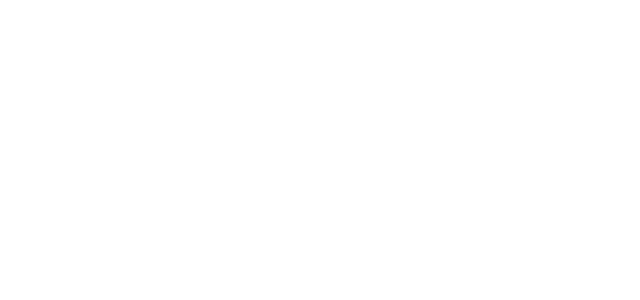
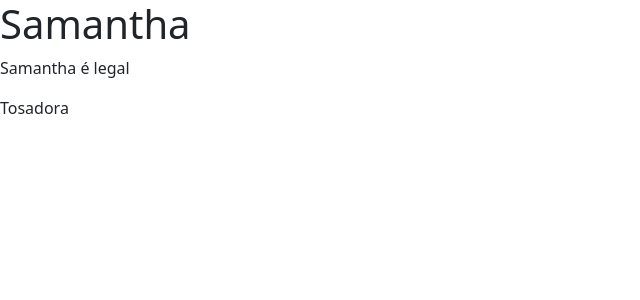
Before and after one commit to isabelal16/projeto-integrador, a React (Create React App) app: page /profissionais in a window 1280 px wide. Before the commit this address had no page. Shown: the top 300 px of the page, without its empty margins (0-640 px from the left). Built offline with nearby package versions, Linux system fonts and the light colour scheme.

Commit message:
serviços e profissionais

```diff
--- a/src/App.js
+++ b/src/App.js
@@ -9,6 +9,8 @@
 import Clientes from './Clientes';
 import Admin from './Admin';
 import Horarios from './Horarios';
+import Profissionais from './Profissionais';
+import PagServicos from './PagServicos';
 
 function App() {
 
@@ -26,6 +28,8 @@
         <Route path="/clientes" element={<Clientes/>}/>
         <Route path="/admin" element={<Admin/>}/>
         <Route path="/horarios" element={<Horarios/>}/>
+        <Route path="/profissionais" element={<Profissionais/>}/>
+        <Route path="/pagservicos" element={<PagServicos/>}/>
       </Routes>
 
     </div>
--- /dev/null
+++ b/src/PagServicos.js
@@ -0,0 +1,31 @@
+import React from 'react';
+const PagServicos = () => {
+
+    const servicos = [
+
+        {
+            servico: "Banho",
+            descricao: "Neste serviço damos banho"
+        },
+
+        {
+            servico: "Vacina",
+            descricao: "Neste serviço damos vacina"
+        },
+
+        {
+            servico: "Tosa",
+            descricao: "Neste serviço damos tosa"
+        }
+
+    ]
+    return (
+        <div>
+        <h1>{servicos[0].servico}</h1>
+        <p>{servicos[0].descricao}</p>
+        </div>
+
+     );
+}
+
+export default PagServicos;
--- a/src/Profissionais.js
+++ b/src/Profissionais.js
@@ -1,35 +1,27 @@
-import React from 'react';
+import React  from 'react';
 
 
 
+const Profissionais = (props) => {
 
-const Profissionais = () => {
+    const count = props.count;
 
-    require("./Produtos.css");
+    const profissionais = [
 
-    //Código Javascript
-    const profissionais = [
-        { nome: "Mini donuts",
-          preco: 4.00,
-          imagem: "https://www.dicasdemulher.com.br/wp-content/uploads/2018/04/donuts-2.jpg"
+        {
+            nome: "Samantha",
+            descricao: "Samantha é legal",
+            especialidade: "Tosadora",
         },
-        { nome: "Donuts de café",
-        preco: 6.00,
-        imagem: "https://www.dicasdemulher.com.br/wp-content/uploads/2018/04/donuts-12.jpg"
+
+
+        {
+            nome: "Alex",
+            descricao: "Alex é legal",
+            especialidade: "Tosador",
         },
-        { nome: "Donuts de doce de leite",
-        preco: 5.00,
-        imagem: "https://www.dicasdemulher.com.br/wp-content/uploads/2018/04/donuts-20.jpg"
-        },
-        { nome: "Donuts de chocolate",
-        preco: 5.00,
-        imagem: "https://www.dicasdemulher.com.br/wp-content/uploads/2018/04/donuts-4.jpg"
-        },
-        { nome: "Donuts rosa",
-        preco: 5.00,
-        imagem: "https://www.dicasdemulher.com.br/wp-content/uploads/2018/04/donuts-6.jpeg"
-    },
-    ];
+
+    ]
 
     return(
 
@@ -37,34 +29,16 @@
         <div>
 
 
-            <h1>Novos produtos na loja</h1>
-            <p>Conheça os produtos que acabaram de chegar</p>
-
-
-            {
-                //Aqui inicia o JavaScript
-
-                produtos.map( produto => {
-                return (
-
-            <div className="produto">
-                <img src={produto.imagem}/>
-                <h2>{produto.nome}</h2>
-                <p> R$ {produto.preco}</p>
-                <button onClick={ () =>adiciona_item(quantidade_itens+1)}>Comprar</button>
-            </div>
-
-                )
-
-                } )
-            }
-
+            <h1>{profissionais[0].nome}</h1>
+            <p>{profissionais[0].descricao}</p>
+            <p>{profissionais [0].especialidade}</p>
 
 
         </div>
     );
+}
 
 
 
-}
+
 export default Profissionais;
--- a/src/Servicos.js
+++ b/src/Servicos.js
@@ -1,10 +1,12 @@
-import React from 'react';
+import React , {useState}from 'react';
 import { Routes, Route, Link } from "react-router-dom";
 import Rodape from './Rodape';
 
 const Servicos = () => {
 
     require("./Servicos.css")
+
+    const [count, setCount] = useState(0);
 
     return (
 
@@ -22,7 +24,7 @@
                     </a>
 
                     <ul className="dropdown-menu" aria-labelledby="dropdownMenuLink">
-                        <li><a className="dropdown-item" href="#">Banho e Tosa</a></li>
+                        <li><Link to = "/pagservicos"><a className="dropdown-item" href="#">Banho e Tosa</a></Link></li>
                         <li><a className="dropdown-item" href="#">Consultas</a></li>
                         <li><a className="dropdown-item" href="#">Vacinas</a></li>
                     </ul>
@@ -65,7 +67,9 @@
 
 
 
-
+           <Link to="/profissionais" onClick={() => setCount(count + 0)}> Samantha </Link>
+           <Link to="/profissionais" onClick={() => setCount(count + 1)}> Alex </Link>
+            <p>{count}</p>
 
 
             <Rodape/>
```
